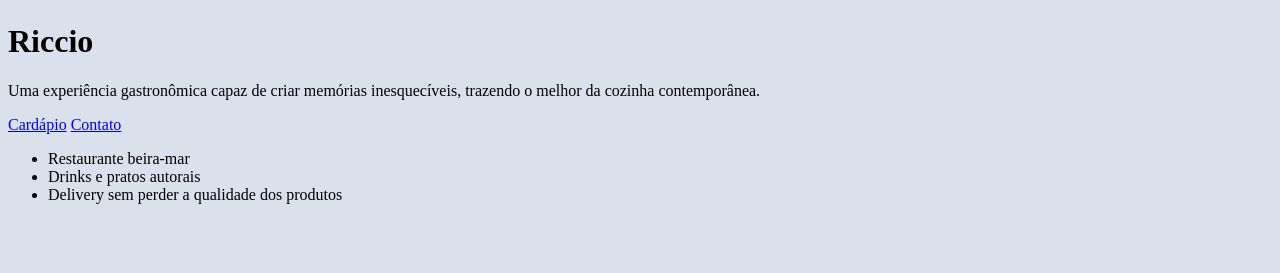
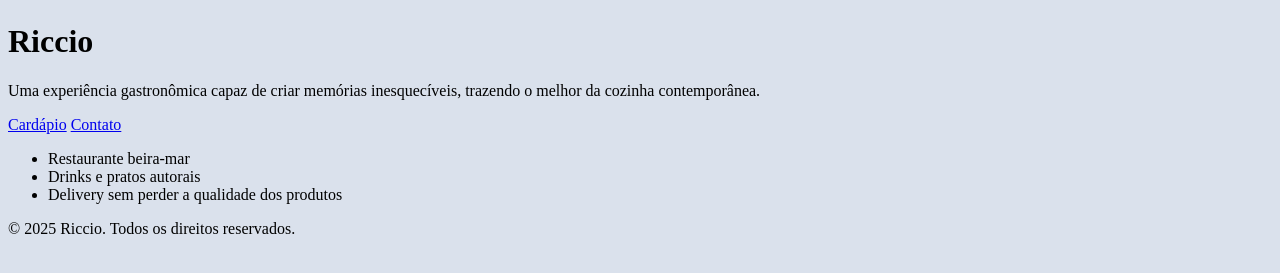
Before and after one commit to mclaralopess/web_1periodo, a plain HTML site: page index.html in a window 1280 px wide. Shown: the part 381-654 px from the top of the page. Drawn offline with Linux system fonts and the light colour scheme.

Commit message:
Update index.html

```diff
--- a/index.html
+++ b/index.html
@@ -24,5 +24,10 @@
       <li>Drinks e pratos autorais</li>
       <li>Delivery sem perder a qualidade dos produtos</li>
     </ul>
+    <footer>
+      <p>
+        © 2025 Riccio. Todos os direitos reservados.
+      </p>
+    </footer>
   </body>
 </html>
```
